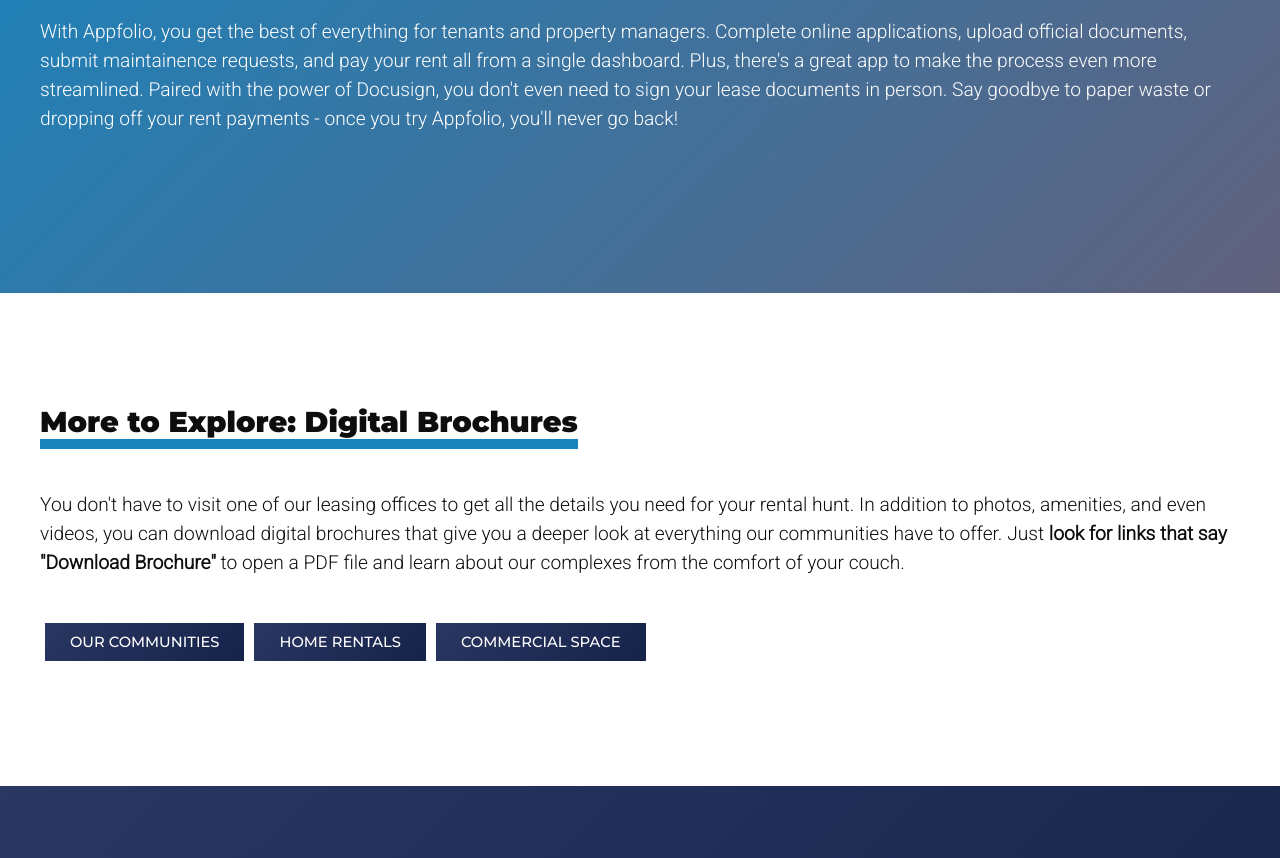
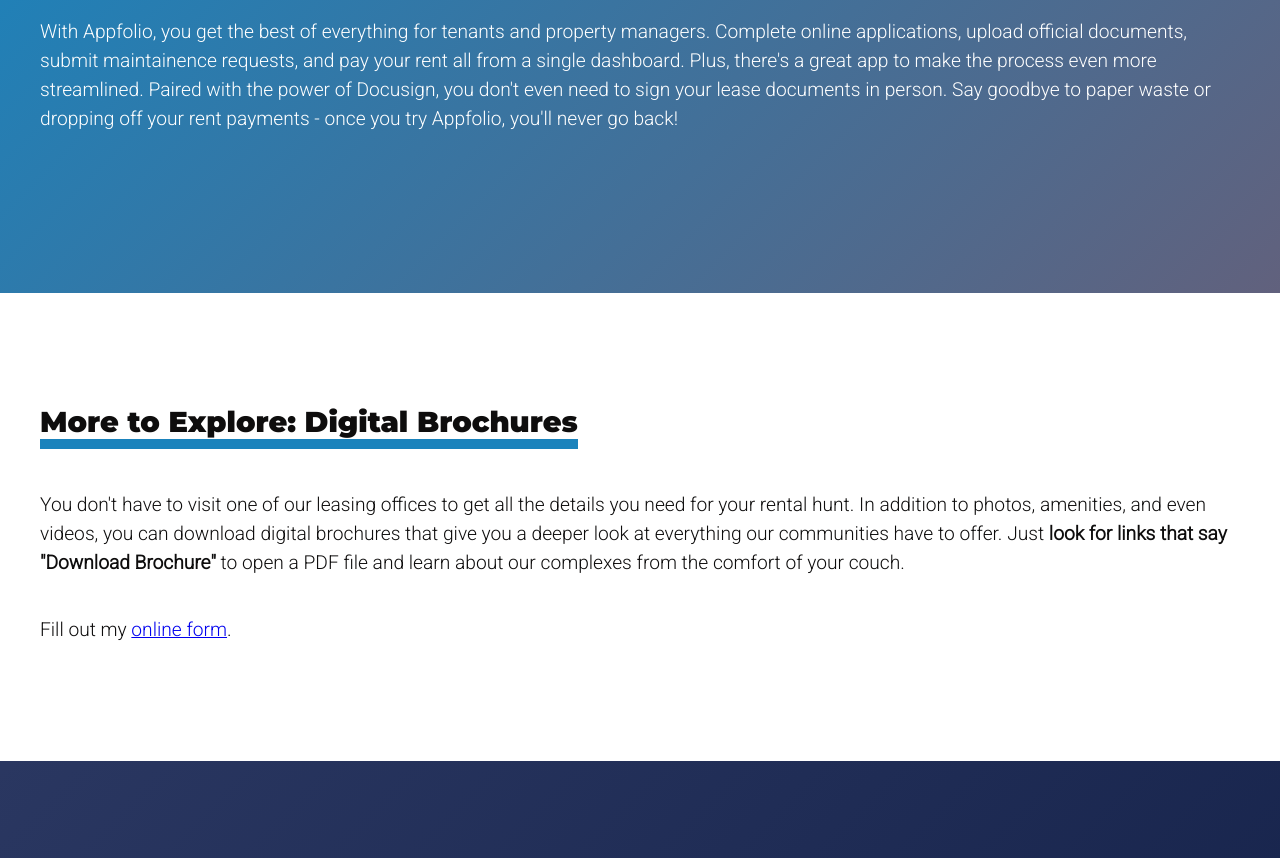
Before and after one commit to hreilly/525sanjose.com, a plain HTML site: page index.html in a window 1280 px wide. Shown: the part 1880-2738 px from the top of the page. Drawn offline with Linux system fonts and the light colour scheme; a script that the page names is missing.

Commit message:
Update index.html

```diff
--- a/index.html
+++ b/index.html
@@ -36,7 +36,7 @@
         <div class="color-bar-1">
             <div>
                 <h2>Modern Luxury in Historic Fig Garden</h2>
-                <p>Just steps away from the shopping, dining, and culture of Fresno's Fig Garden Village, Granville's newest gated apartment community is full of the luxurious and energy-saving features our residents love the most. Featuring 1 and 2 bedroom floor plans, 525 San Jose's 42 unit complex includes attached garages, in-unit washers and dryers, security systems, and much more. Coming Fall of 2020 - sign up for our interest list and be the first to know when we start preleasing!</p>
+                <p>Just steps away from the shopping, dining, and culture of Fresno's Fig Garden Village, Granville's newest gated apartment community is full of the luxurious and energy-saving features our residents love the most. <strong>Featuring 1 and 2 bedroom floor plans,</strong> 525 San Jose's 42 unit complex includes attached garages, in-unit washers and dryers, security systems, and much more. Coming Fall of 2020 - sign up for our interest list and be the first to know when we start preleasing!</p>
             </div>
         </div>
         <div class="white-bar">
@@ -68,11 +68,7 @@
             <div>
                 <h2><span style="border-bottom: 10px solid var(--accent-color); font-family: var(--accent-font); font-weight: 900;">More to Explore: Digital Brochures</span></h2>
                 <p>You don't have to visit one of our leasing offices to get all the details you need for your rental hunt. In addition to photos, amenities, and even videos, you can download digital brochures that give you a deeper look at everything our communities have to offer. Just <strong>look for links that say "Download Brochure"</strong> to open a PDF file and learn about our complexes from the comfort of your couch.</p>
-                <div style="display: flex; flex-wrap: wrap;">
-                    <a href="http://www.rentgranville.com/community-rentals/" target="_blank" class="main_button light_button">Our Communities</a>
-                    <a href="http://www.rentgranville.com/home-rentals" target="_blank" class="main_button light_button">Home Rentals</a>
-                    <a href="http://www.rentgranville.com/commercial-needs" target="_blank" class="main_button light_button">Commercial Space</a>
-                </div>
+                <div id="wufoo-zxmbkwa1qsthz9"> Fill out my <a href="https://gvhomes.wufoo.com/forms/zxmbkwa1qsthz9">online form</a>. </div> <script type="text/javascript"> var zxmbkwa1qsthz9; (function(d, t) { var s = d.createElement(t), options = { 'userName':'gvhomes', 'formHash':'zxmbkwa1qsthz9', 'autoResize':true, 'height':'680', 'async':true, 'host':'wufoo.com', 'header':'show', 'ssl':true }; s.src = ('https:' == d.location.protocol ?'https://':'http://') + 'secure.wufoo.com/scripts/embed/form.js'; s.onload = s.onreadystatechange = function() { var rs = this.readyState; if (rs) if (rs != 'complete') if (rs != 'loaded') return; try { zxmbkwa1qsthz9 = new WufooForm(); zxmbkwa1qsthz9.initialize(options); zxmbkwa1qsthz9.display(); } catch (e) { } }; var scr = d.getElementsByTagName(t)[0], par = scr.parentNode; par.insertBefore(s, scr); })(document, 'script'); </script>
             </div>
         </div>
         <div class="color-bar-1">
```
